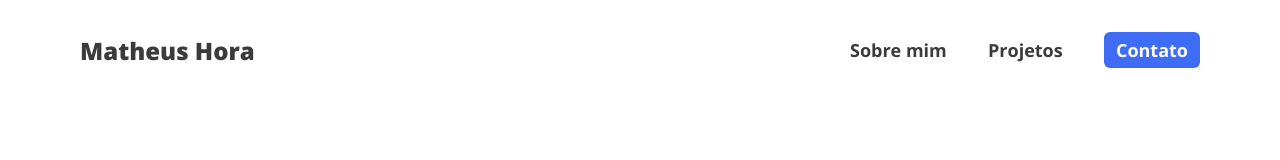
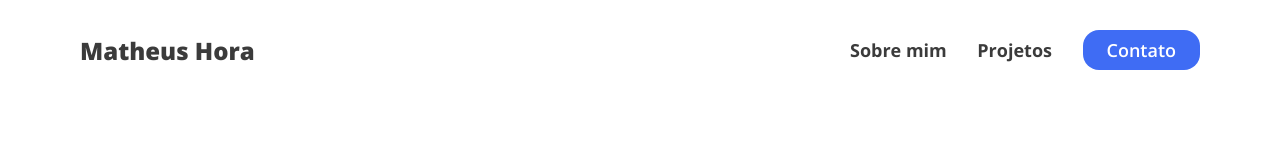
Before and after one commit to Matheus-hora48/portifolio-matheus-hora, a Next.js app: page / in a window 1280 px wide. Shown: the top 160 px of the page. Built offline with nearby package versions, Linux system fonts and the light colour scheme.

Commit message:
Arrumando botão do nav

```diff
--- a/src/components/navbar/navbar.module.css
+++ b/src/components/navbar/navbar.module.css
@@ -29,13 +29,23 @@
 }
 
 .button {
+  padding: 8px 24px;
+  justify-content: center;
+  align-items: center;
+  gap: 16px;
+  display: flex;
+  border-radius: 16px;
   background-color: var(--primary-color);
-  padding: 6px 12px;
+  color: white;
+  font-size: 18px;
+  font-weight: 600;
+  transition: 0.1s ease-in;
   border: none;
-  border-radius: 6px;
-  color: #ffffff;
-  font-size: 18px;
-  font-weight: 700;
+}
+
+.button:hover {
+  cursor: pointer;
+  background-color: var(--secundary-color);
 }
 
 .burguerButton {
```
